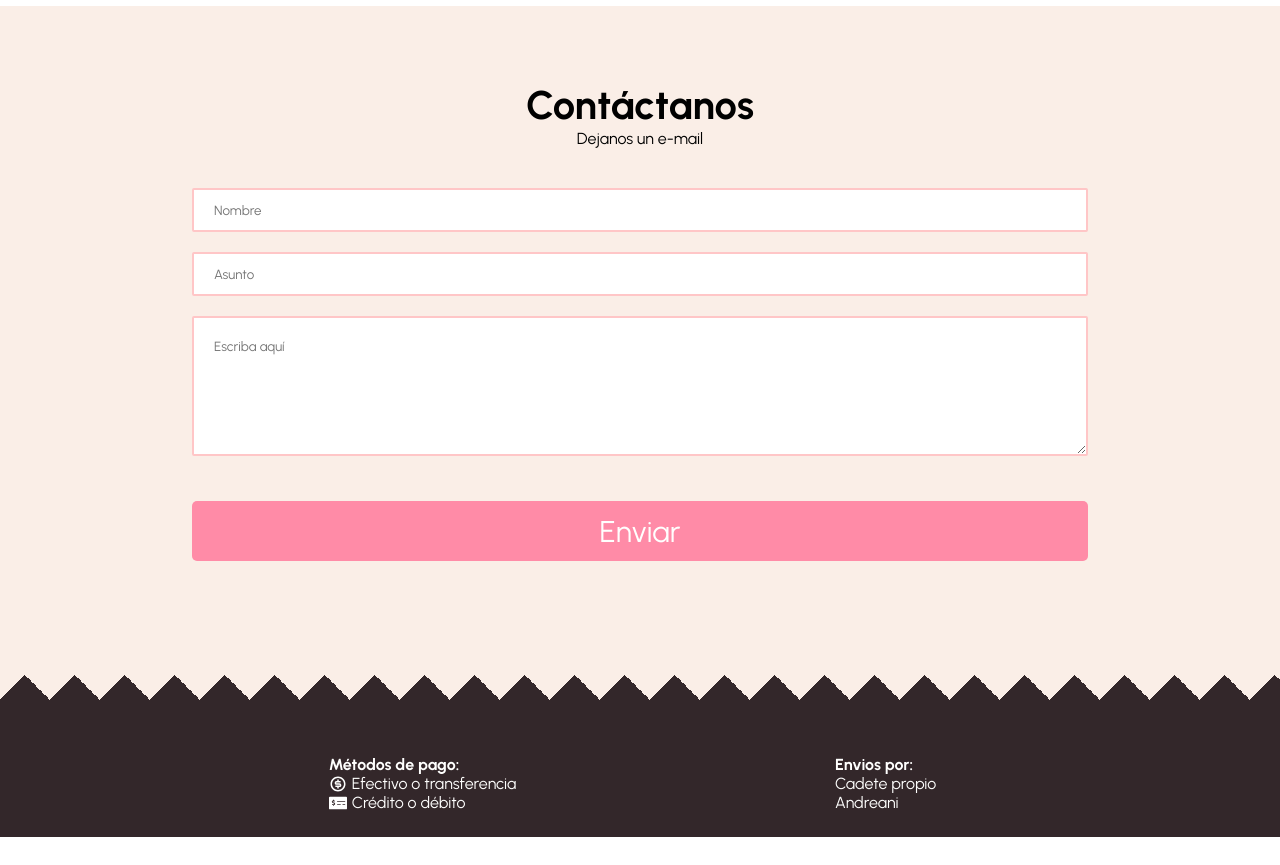
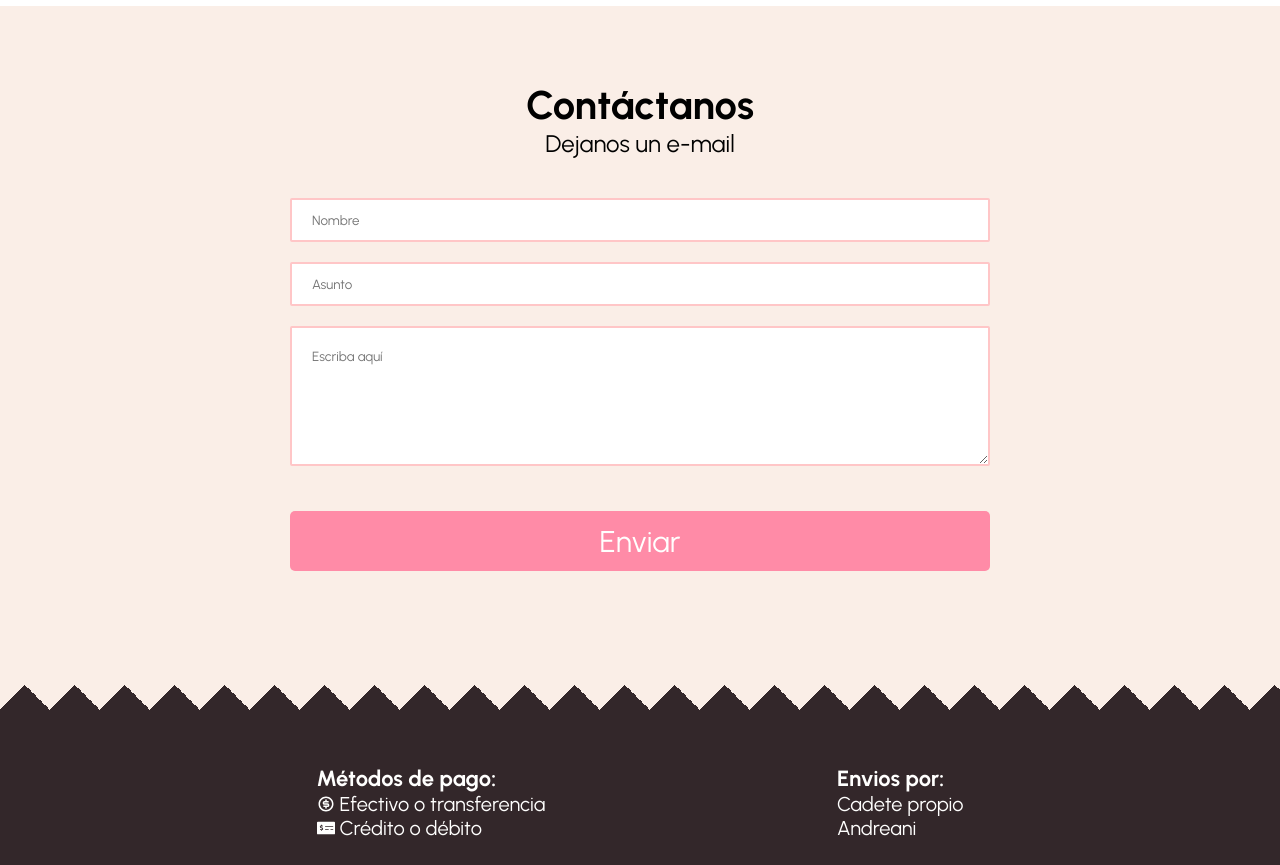
Before and after one commit to 2piradrian/siete-colores, a React (Create React App) app: page / in a window 1280 px wide. Shown: the part 1540-2405 px from the top of the page. Before the commit the page ends 2377 px from the top, so only its background shows below. Built offline with nearby package versions, Linux system fonts and the light colour scheme.

Commit message:
landing responsive

```diff
--- a/src/Components/Contact/Contact.jsx
+++ b/src/Components/Contact/Contact.jsx
@@ -1,4 +1,5 @@
 import React from "react";
+import { GlobalSubtitles } from "../General/Global";
 import {
 	ContactContainer,
 	ContactForm,
@@ -12,7 +13,7 @@ function Contact() {
 	return (
 		<ContactContainer>
 			<ContactTitle>Contáctanos</ContactTitle>
-			<p>Dejanos un e-mail</p>
+			<GlobalSubtitles>Dejanos un e-mail</GlobalSubtitles>
 			<ContactForm>
 				<ContactInput type="text" placeholder="Nombre" />
 				<ContactInput type="text" placeholder="Asunto" />
--- a/src/Components/Contact/ContactStyles.js
+++ b/src/Components/Contact/ContactStyles.js
@@ -1,4 +1,5 @@
 import styled from "styled-components";
+import { wide1100 } from "../../Themes/MediaQuery";
 import { ActiveButton, Input } from "../General/Global";
 
 export const ContactContainer = styled.section`
@@ -14,6 +15,7 @@ export const ContactContainer = styled.section`
 
 export const ContactForm = styled.form`
 	width: 70%;
+	max-width: 700px;
 	gap: 20px;
 	margin: 40px 0px;
 	display: flex;
--- a/src/Components/Footer/FooterStyles.js
+++ b/src/Components/Footer/FooterStyles.js
@@ -1,6 +1,7 @@
 import styled from "styled-components";
 import { RiMoneyDollarCircleLine } from "react-icons/ri";
 import { FaMoneyCheckAlt } from "react-icons/fa";
+import { wide600 } from "../../Themes/MediaQuery";
 export const FooterContainer = styled.footer`
 	width: 100%;
 	height: 100%;
@@ -39,7 +40,7 @@ export const Spikes = styled.div`
 
 export const InfoContainer = styled.div`
 	width: 100%;
-	padding: 80px 25px 25px 10px;
+	padding: 80px 25px 25px 25px;
 	display: flex;
 	align-items: center;
 	justify-content: space-evenly;
@@ -54,10 +55,16 @@ export const TitleContainer = styled.div`
 
 export const FooterTitles = styled.h4`
 	color: ${(props) => props.theme.white};
+	${wide600} {
+		font-size: 22px;
+	}
 `;
 
 export const FooterDescription = styled.p`
 	color: ${(props) => props.theme.white};
+	${wide600} {
+		font-size: 20px;
+	}
 `;
 
 export const FooterColumnDiv = styled.div`
--- a/src/Components/General/Global.js
+++ b/src/Components/General/Global.js
@@ -1,6 +1,6 @@
 import styled from "styled-components";
 import { Link } from "react-router-dom";
-import { wide600, wide900 } from "../../Themes/MediaQuery";
+import { wide1100, wide600, wide900 } from "../../Themes/MediaQuery";
 
 export const StyledLink = styled(Link)`
 	color: ${(props) => props.theme.darkBrown};
@@ -10,6 +10,10 @@ export const StyledLink = styled(Link)`
 export const StyledMain = styled.main`
 	width: 100%;
 	height: auto;
+	display: flex;
+	flex-direction: column;
+	justify-content: center;
+	align-items: center;
 `;
 
 export const ActiveButton = styled.button`
@@ -43,6 +47,9 @@ export const WspIso = styled.img`
 	height: auto;
 	cursor: pointer;
 	z-index: 3;
+	${wide1100} {
+		width: 75px;
+	}
 `;
 
 export const WspLink = styled(StyledLink)`
--- a/src/Components/Hero/HeroStyles.js
+++ b/src/Components/Hero/HeroStyles.js
@@ -3,6 +3,7 @@ import { wide1100, wide500, wide600, wide800 } from "../../Themes/MediaQuery";
 
 export const HeroContainer = styled.section`
 	width: 100%;
+	max-width: 1920px;
 	padding: 20px;
 	gap: 45px;
 	display: flex;
```
Also changed, not shown: src/Themes/GlobalStyles.js (line endings or trailing spaces).
